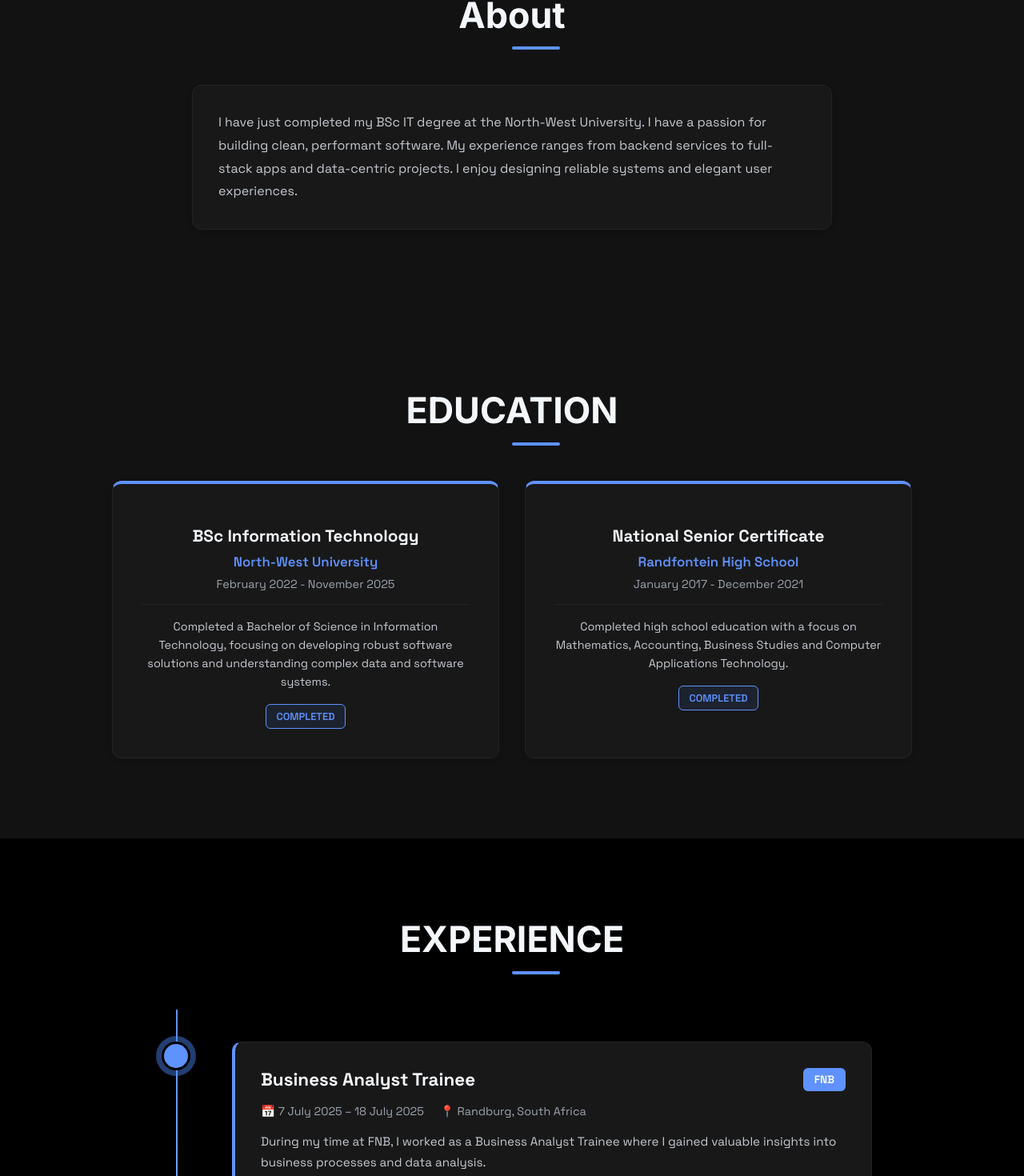
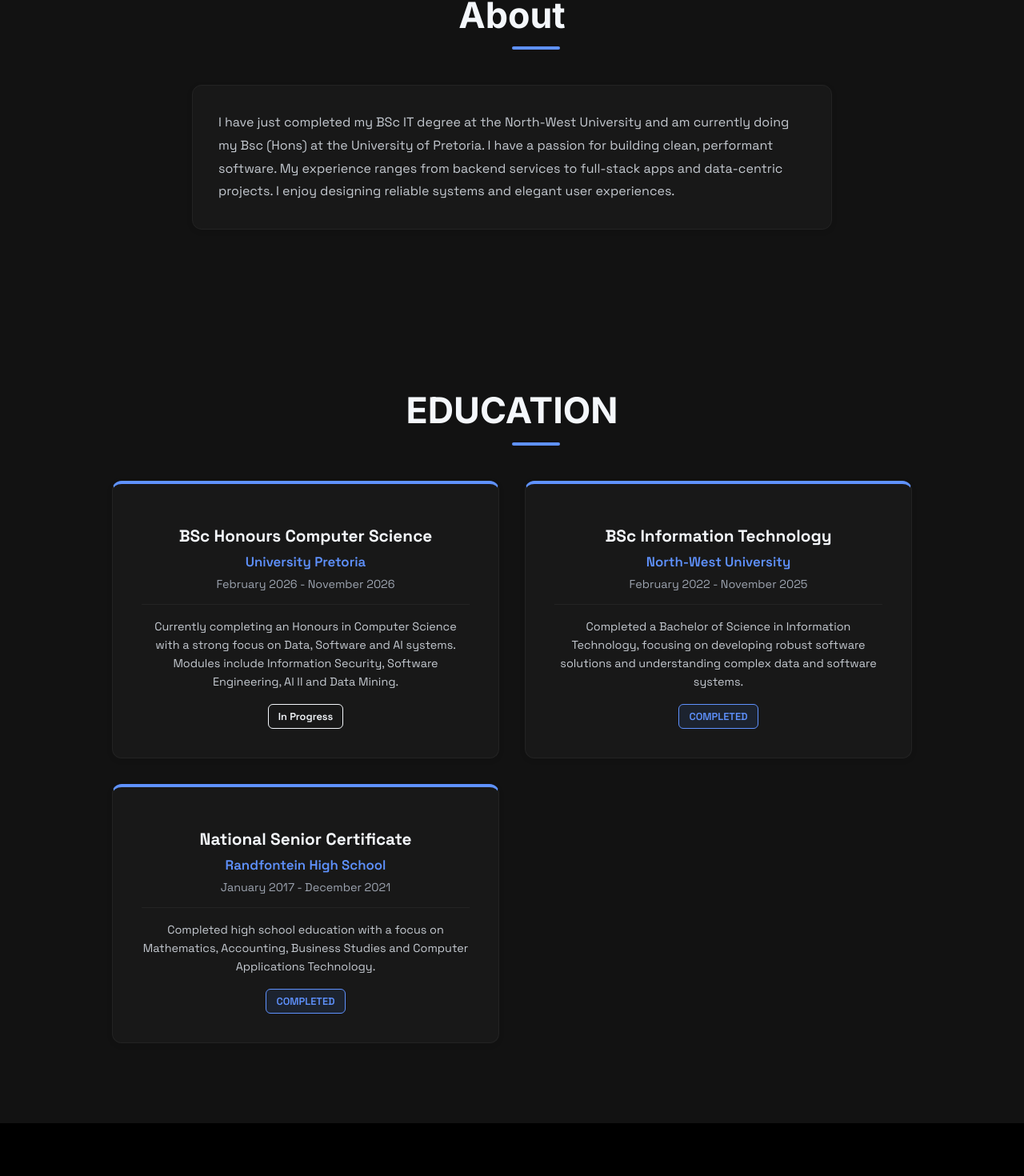
Before and after one commit to kvnxmars/Virtual-CV, a React (Vite) app in the folder neon-cv/: page / in a window 1280 px wide. Shown: the part 908-2378 px from the top of the page at 80% size. Built offline with nearby package versions, Linux system fonts and the light colour scheme; no server answers.

Commit message:
Updated the virtual portfolio details

```diff
--- a/neon-cv/src/components/About.jsx
+++ b/neon-cv/src/components/About.jsx
@@ -11,7 +11,7 @@
 <div className="about-grid">
 <div className="glass">
 <p>
-I have just completed my BSc IT degree at the North-West University. I have a passion for building clean,
+I have just completed my BSc IT degree at the North-West University and am currently doing my Bsc (Hons) at the University of Pretoria. I have a passion for building clean,
 performant software. My experience ranges from backend services to full-stack apps and data-centric
 projects. I enjoy designing reliable systems and elegant user experiences.
 </p>
--- a/neon-cv/src/components/Education.jsx
+++ b/neon-cv/src/components/Education.jsx
@@ -8,6 +8,20 @@
         <h2 className="section-title glow-text">EDUCATION</h2>
 
         <div className="education-grid">
+          {/* Bsc (Hons) Computer Science */}
+          <div className="education-card">
+            <div className="card-corner-accent"></div>
+            <div className="degree-icon"></div>
+            <h3 className="degree-title">BSc Honours Computer Science</h3>
+            <p className="institution">University Pretoria</p>
+            <p className="education-dates">February 2026 - November 2026</p>
+            <div className="degree-divider"></div>
+            <p className="education-description">
+              Currently completing an Honours in Computer Science with a strong focus on Data, Software and AI systems. Modules include Information Security, Software Engineering, AI II and Data Mining.
+            </p>
+            <div className="status-badge in progress">In Progress</div>
+          </div>
+
           {/* BSc IT */}
           <div className="education-card">
             <div className="card-corner-accent"></div>
--- a/neon-cv/src/components/Experience.jsx
+++ b/neon-cv/src/components/Experience.jsx
@@ -19,8 +19,8 @@
                 </div>
 
                 <div className="experience-meta">
-                  <span className="date-range">📅 7 July 2025 – 18 July 2025</span>
-                  <span className="location">📍 Randburg, South Africa</span>
+                  <span className="date-range">{/**add a calender icon from font awesome */} 7 July 2025 – 18 July 2025</span>
+                  <span className="location">{/** add a location */} Randburg, South Africa</span>
                 </div>
 
                 <p className="experience-description">
--- a/neon-cv/src/components/Hero.jsx
+++ b/neon-cv/src/components/Hero.jsx
@@ -19,7 +19,7 @@
 
         <p className="subtext">
           <span><i className="fa-solid fa-laptop-code"></i> Software Developer</span>
-          <span><i className="fa-solid fa-palette"></i> UI/UX Designer</span>
+          <span><i className="fa-solid fa-palette"></i> Data Science </span>
           <span><i className="fa-solid fa-server"></i> Backend Systems</span>
           <span><i className="fa-solid fa-layer-group"></i> Full Stack Systems</span>
         </p>
--- a/neon-cv/src/components/Projects.jsx
+++ b/neon-cv/src/components/Projects.jsx
@@ -29,6 +29,30 @@
             </button>
           </div>
         </div>
+
+        {/* Insider threat detector */}
+        <div className="project-card neon-card">
+          <h3>Insider Threat Detector</h3>
+          <p>
+           An end-to-end pipeline using a Random Forest classifier (~94% accuracy) to flag high-risk insider activity, with an interactive Streamlit dashboard for model explainability.
+          </p>
+
+          <div className="project-buttons">
+            <button
+              className="neon-button small"
+              onClick={() =>
+                window.open(
+                  "https://github.com/kvnxmars/insider-threats-detector",
+                  "_blank"
+                )
+              }
+            >
+              GitHub
+            </button>
+          </div>
+        </div>
+
+
 
         {/* FIT@NWU */}
         <div className="project-card neon-card">
--- a/neon-cv/src/components/Skills.jsx
+++ b/neon-cv/src/components/Skills.jsx
@@ -7,7 +7,7 @@
     { category: "Frameworks", items: [".NET Core", "ASP.NET", "SpringBoot"] },
     { category: "Databases", items: ["MySQL", "PostgreSQL", "MongoDB"] },
     { category: "Web Tech", items: ["React", "Vue", "Node", "Express"] },
-    { category: "Tools", items: ["Git / GitHub", "Visual Studio / VS Code"] }
+    { category: "Tools", items: ["Git / GitHub", "Visual Studio / VS Code", "Jupyter Notebook"] }
   ];
 
   const softSkills = [
```
Also changed, not shown: 2 other files (tests, documents, lock files or other folders).
